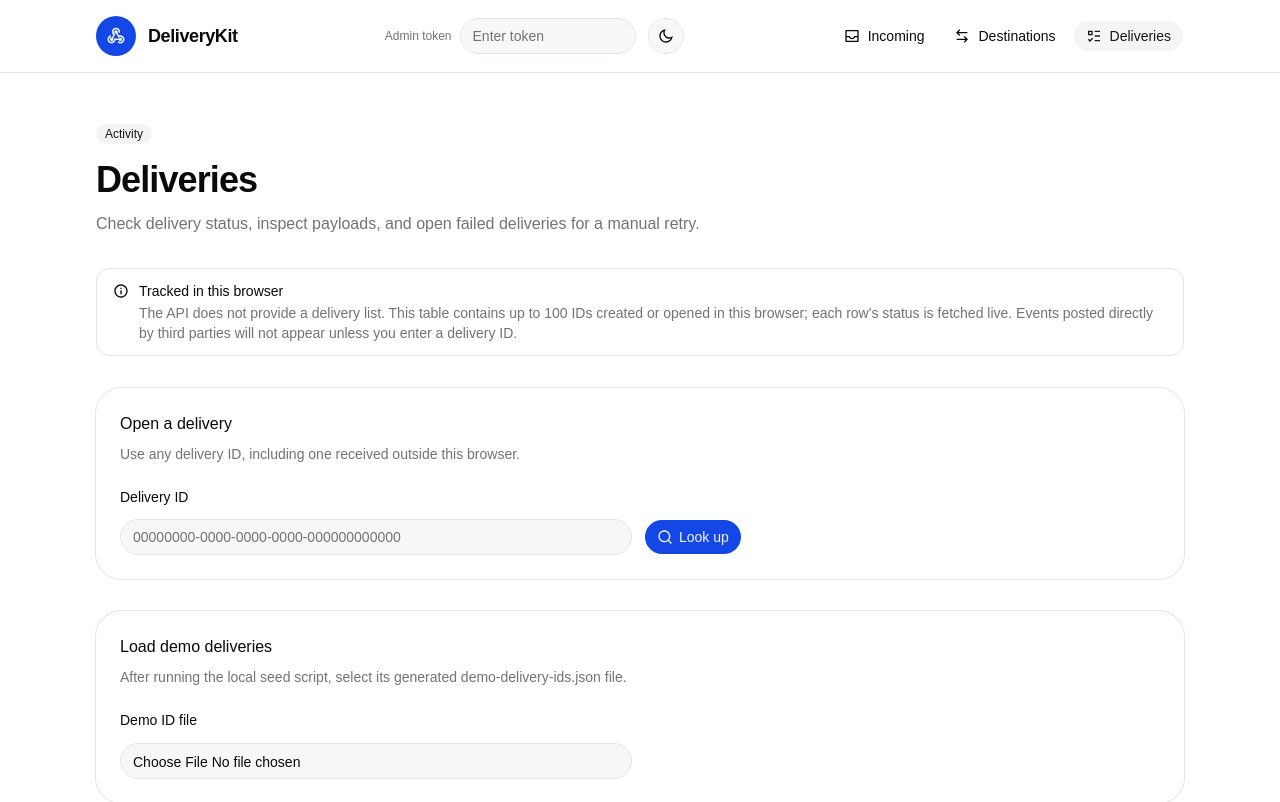
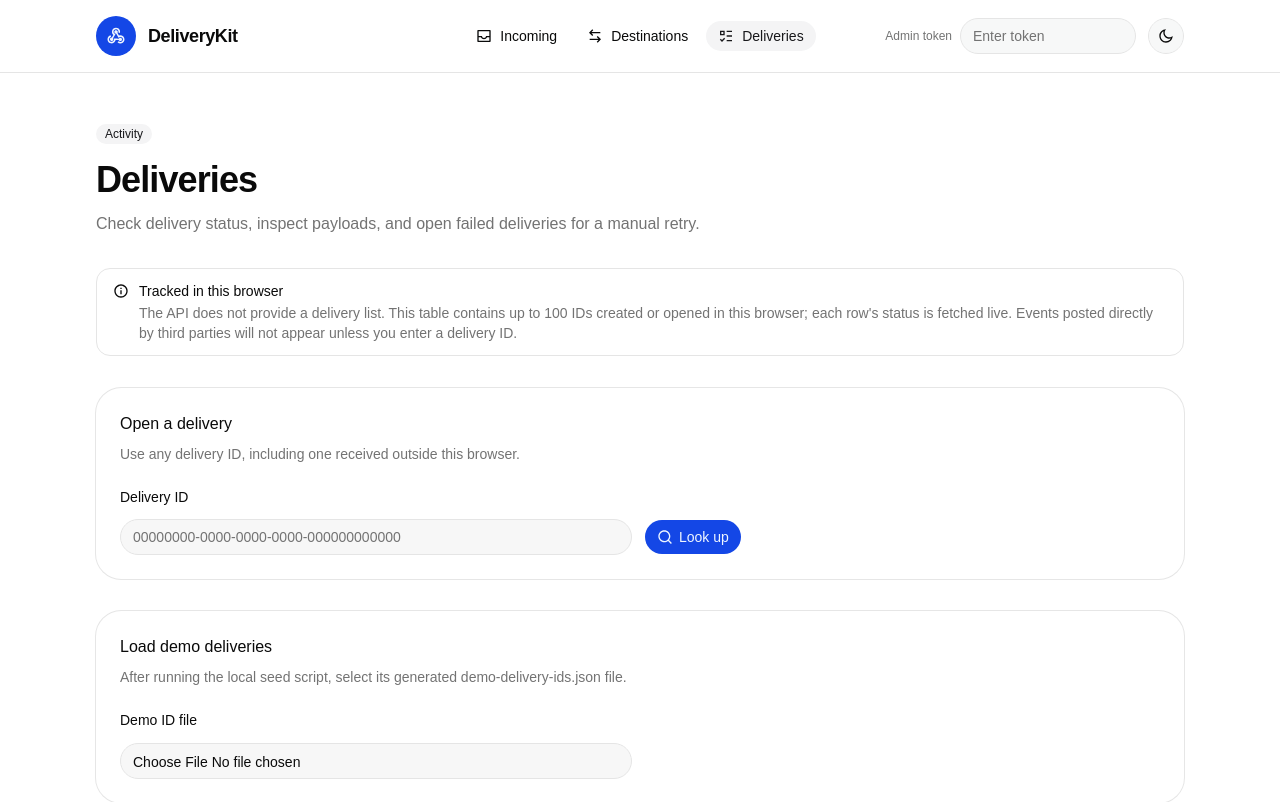
Before and after one commit to ferlarag/DeliveryKit, a React (Vite) app in the folder frontend/: page /#/deliveries in a window 1280 px wide. Shown: the top 802 px of the page. Built offline with nearby package versions, Linux system fonts and the light colour scheme.

Commit message:
fix: center nav and lighten dark details link

```diff
--- a/frontend/src/components/app-shell.tsx
+++ b/frontend/src/components/app-shell.tsx
@@ -28,14 +28,36 @@ export function AppShell() {
   return (
     <div className="min-h-svh bg-background text-foreground">
       <header className="border-b bg-card/70 backdrop-blur-xl">
-        <div className="mx-auto flex max-w-6xl flex-wrap items-center justify-between gap-4 px-5 py-4 sm:px-8">
+        <div className="mx-auto grid max-w-6xl grid-cols-[minmax(0,1fr)_auto] items-center gap-x-4 gap-y-3 px-5 py-4 sm:px-8 lg:grid-cols-[minmax(0,1fr)_auto_minmax(0,1fr)]">
           <Link to="/" className="flex items-center gap-3 font-semibold tracking-tight">
             <span className="flex size-10 items-center justify-center rounded-2xl bg-primary text-primary-foreground">
               <RiWebhookLine className="size-5" aria-hidden="true" />
             </span>
             <span className="text-lg">DeliveryKit</span>
           </Link>
-          <div className="flex items-center gap-3">
+          <nav
+            aria-label="Main navigation"
+            className="col-span-2 row-start-2 flex min-w-0 justify-center gap-1 overflow-x-auto [scrollbar-width:none] [&::-webkit-scrollbar]:hidden lg:col-span-1 lg:col-start-2 lg:row-start-1"
+          >
+            {navigation.map(({ to, label, icon: Icon }) => {
+              const active = to === "/" ? pathname === "/" : pathname.startsWith(to);
+              return (
+                <Link
+                  key={to}
+                  to={to}
+                  aria-current={active ? "page" : undefined}
+                  className={cn(
+                    buttonVariants({ variant: active ? "secondary" : "ghost", size: "sm" }),
+                    "gap-1.5 px-2 sm:gap-2 sm:px-3",
+                  )}
+                >
+                  <Icon className="size-4" aria-hidden="true" />
+                  {label}
+                </Link>
+              );
+            })}
+          </nav>
+          <div className="col-start-2 row-start-1 flex items-center justify-self-end gap-3 lg:col-start-3">
             <div className="hidden items-center gap-2 sm:flex">
               <label
                 htmlFor="admin-token"
@@ -62,28 +84,6 @@ export function AppShell() {
               {theme === "dark" ? <RiSunLine /> : <RiMoonLine />}
             </Button>
           </div>
-          <nav
-            aria-label="Main navigation"
-            className="order-3 flex w-full gap-1 overflow-x-auto [scrollbar-width:none] [&::-webkit-scrollbar]:hidden sm:order-none sm:w-auto"
-          >
-            {navigation.map(({ to, label, icon: Icon }) => {
-              const active = to === "/" ? pathname === "/" : pathname.startsWith(to);
-              return (
-                <Link
-                  key={to}
-                  to={to}
-                  aria-current={active ? "page" : undefined}
-                  className={cn(
-                    buttonVariants({ variant: active ? "secondary" : "ghost", size: "sm" }),
-                    "gap-1.5 px-2 sm:gap-2 sm:px-3",
-                  )}
-                >
-                  <Icon className="size-4" aria-hidden="true" />
-                  {label}
-                </Link>
-              );
-            })}
-          </nav>
         </div>
         <div className="mx-auto px-5 pb-4 sm:hidden">
           <label
--- a/frontend/src/pages/deliveries-page.tsx
+++ b/frontend/src/pages/deliveries-page.tsx
@@ -276,7 +276,7 @@ export function DeliveriesPage() {
                       <Link
                         to="/deliveries/$deliveryId"
                         params={{ deliveryId: id }}
-                        className="inline-flex items-center gap-1 text-primary hover:underline"
+                        className="inline-flex items-center gap-1 text-primary hover:underline dark:text-blue-300 dark:hover:text-blue-200"
                       >
                         Details <RiArrowRightLine className="size-4" />
                       </Link>
```
